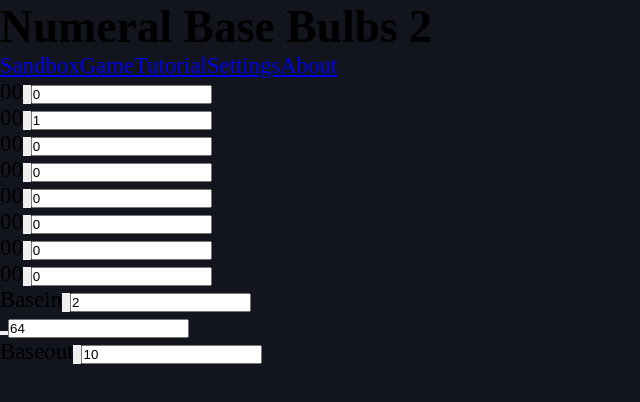
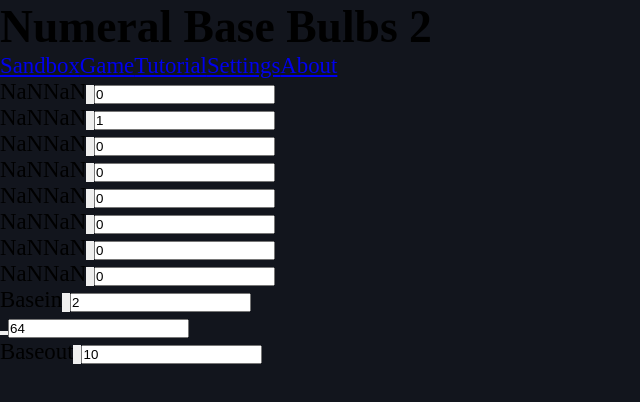
Before and after one commit to EricRovell/numeral-base-bulbs-v2, a Next.js app: page / in a window 1280 px wide. Shown: the top 402 px of the page, without its empty margins (0-640 px from the left). Built offline with nearby package versions, Linux system fonts and the light colour scheme.

Commit message:
showing information based in trueIndex

```diff
--- a/src/components/Digits/Digit/Label.jsx
+++ b/src/components/Digits/Digit/Label.jsx
@@ -1,5 +1,30 @@
-const Label = () => (
-  <span>0</span>
-);
+import { useStateContext } from "components/StateProvider/Context";
+
+const Label = ({ index, type }) => {
+
+  const [ { digits, labelsUp, labelsDown, baseIn }, dispatch ] = useStateContext();
+
+  const trueIndex = digits.length - index - 1;
+
+  const renderValue = () => {
+    const mode = (type === "up")
+      ? labelsUp
+      : labelsDown
+
+    switch (mode) {
+      case "index":
+        return trueIndex;
+      case "value":
+      default:
+        return baseIn ** trueIndex;
+    }
+  }
+
+  return (
+    <span title={baseIn ** trueIndex}>
+      {renderValue()}
+    </span>
+  );
+};
 
 export default Label;
```
